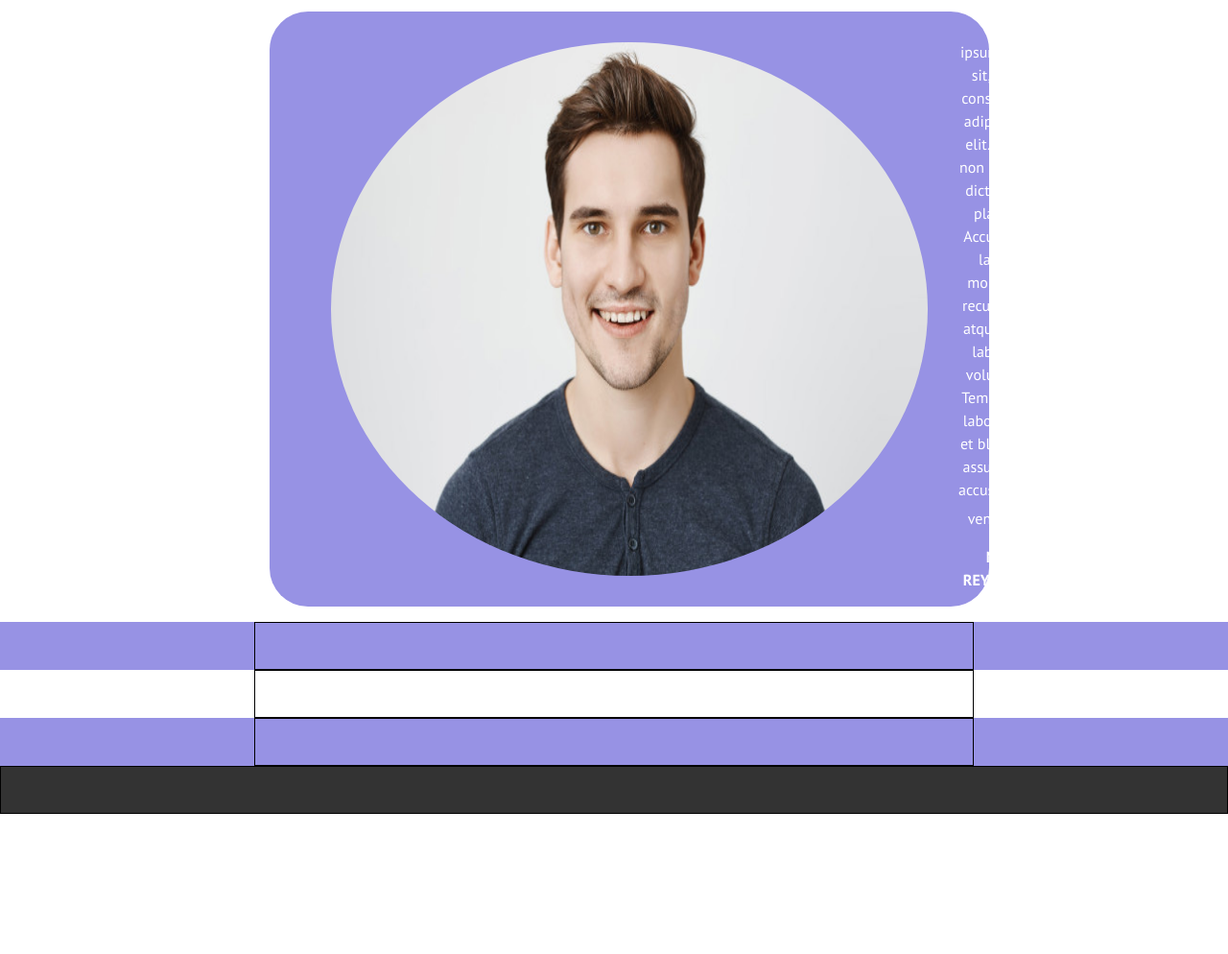
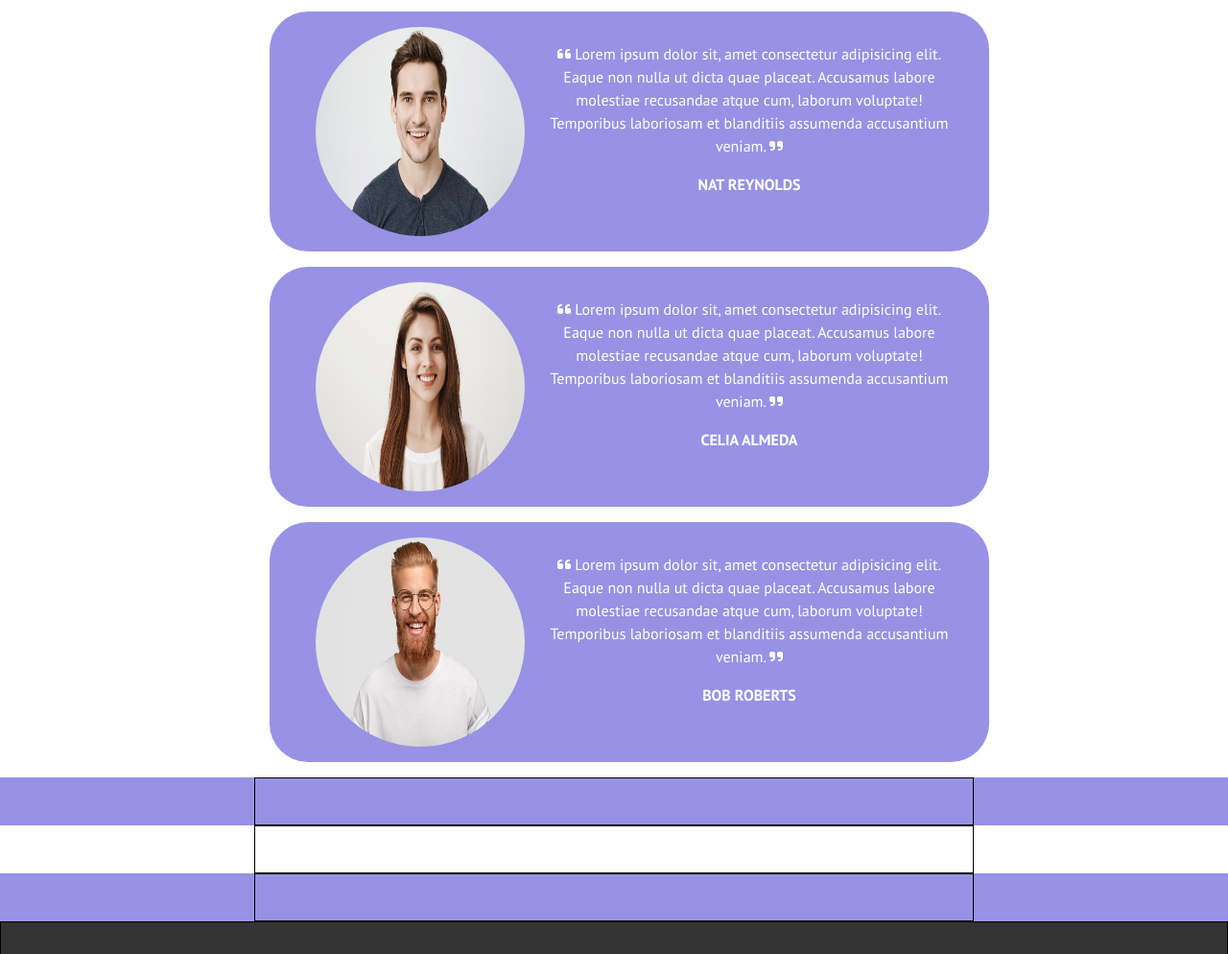
Before and after one commit to StefaniaSperani/htmlcss-responsive-layout, a plain HTML site: page index.html in a window 1280 px wide. Shown: the part 1229-2223 px from the top of the page at 96% size. Before the commit the page ends 2077 px from the top, so only its background shows below. Drawn offline with Linux system fonts and the light colour scheme.

Commit message:
Inizio quarta sezione

```diff
--- a/css/style.css
+++ b/css/style.css
@@ -124,6 +124,7 @@ header a {
 }
 
 .app .text-center h2{
+
     color: var(--black);
 }
 
@@ -153,9 +154,10 @@ header a {
 }
 
 .testimonials img{
-    width: 100%;
+    width: 250px;
+    height: 250px;
     border-radius: 50%;
-    padding: 2em;
+    padding: 1em;
 }
 
 .cit{
@@ -205,7 +207,7 @@ footer{
     .text-flex{
         display: flex;
         flex-direction: column;
-        justify-content: flex-start;
+        padding: 2em 0;
     }
 }
 
@@ -216,7 +218,6 @@ footer{
     }
     .plans{
         display: flex;
-
     }
     .strategy img{
         width: 100%;
--- a/index.html
+++ b/index.html
@@ -92,8 +92,34 @@
                 <div class="testimonials">
                     <img src="./img/testimonial1.jpg" alt="testimonial">
                     <div class="text-flex">
-                        <p><strong class="cit">"</strong>Lorem ipsum dolor sit, amet consectetur adipisicing elit. Eaque non nulla ut dicta quae placeat. Accusamus labore molestiae recusandae atque cum, laborum voluptate! Temporibus laboriosam et blanditiis assumenda accusantium veniam.<strong class="cit">"</strong></p>
-                        <div class="name"><strong>NAT REYNOLDS</strong> </div>
+                        <div>
+                            <i class="fa-solid fa-quote-left"></i>
+                            Lorem ipsum dolor sit, amet consectetur adipisicing elit. Eaque non nulla ut dicta quae placeat. Accusamus labore molestiae recusandae atque cum, laborum voluptate! Temporibus laboriosam et blanditiis assumenda accusantium veniam.
+                            <i class="fa-solid fa-quote-right"></i>
+                        </div>
+                        <div class="name"><strong>NAT REYNOLDS</strong></div>
+                    </div>
+                </div>
+                <div class="testimonials">
+                    <img src="./img/testimonial2.jpg" alt="testimonial">
+                    <div class="text-flex">
+                        <div>
+                            <i class="fa-solid fa-quote-left"></i>
+                            Lorem ipsum dolor sit, amet consectetur adipisicing elit. Eaque non nulla ut dicta quae placeat. Accusamus labore molestiae recusandae atque cum, laborum voluptate! Temporibus laboriosam et blanditiis assumenda accusantium veniam.
+                            <i class="fa-solid fa-quote-right"></i>
+                        </div>
+                        <div class="name"><strong>CELIA ALMEDA</strong></div>
+                    </div>
+                </div>
+                <div class="testimonials">
+                    <img src="./img/testimonial3.jpg" alt="testimonial">
+                    <div class="text-flex">
+                        <div>
+                            <i class="fa-solid fa-quote-left"></i>
+                            Lorem ipsum dolor sit, amet consectetur adipisicing elit. Eaque non nulla ut dicta quae placeat. Accusamus labore molestiae recusandae atque cum, laborum voluptate! Temporibus laboriosam et blanditiis assumenda accusantium veniam.
+                            <i class="fa-solid fa-quote-right"></i>
+                        </div>
+                        <div class="name"><strong>BOB ROBERTS</strong></div>
                     </div>
                 </div>
             </div>
```
